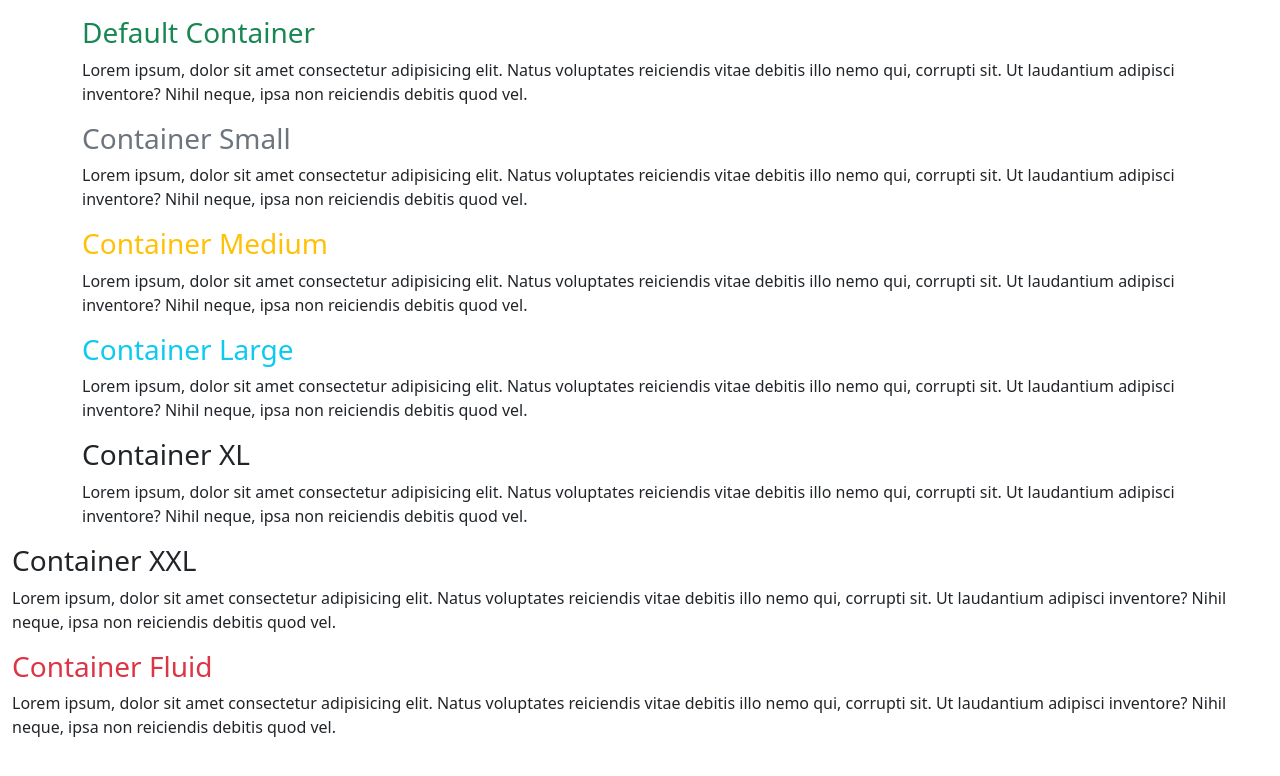
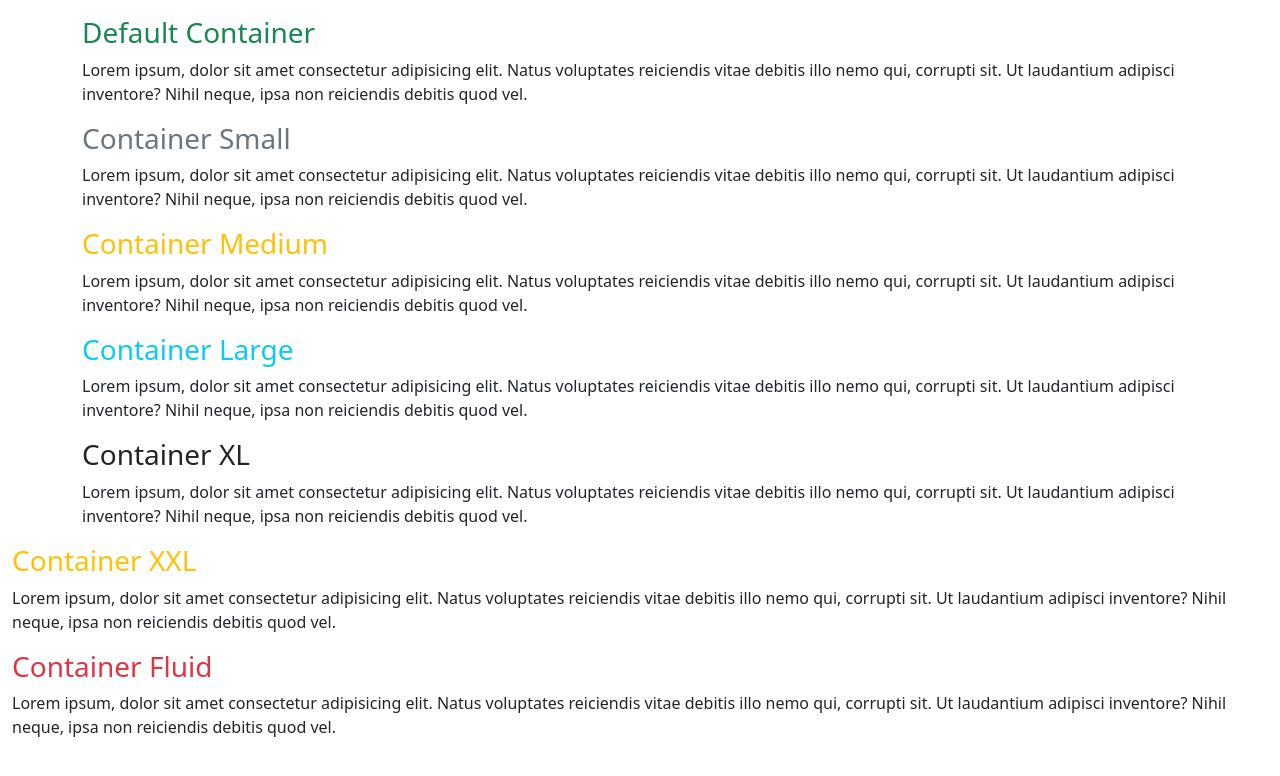
Before and after one commit to Baisampayan/Bootstrap-V5-Practice, a plain HTML site: page containers.html in a window 1280 px wide. Drawn offline with nearby package versions, Linux system fonts and the light colour scheme.

Commit message:
Update containers.html

```diff
--- a/containers.html
+++ b/containers.html
@@ -34,7 +34,7 @@
     </div>
 
     <div class="container-xxl">
-        <h2 class="h3 text-">Container XXL</h2>
+        <h2 class="h3 text-warning">Container XXL</h2>
         <p>Lorem ipsum, dolor sit amet consectetur adipisicing elit. Natus voluptates reiciendis vitae debitis illo nemo qui, corrupti sit. Ut laudantium adipisci inventore? Nihil neque, ipsa non reiciendis debitis quod vel.</p>
     </div>
 
```
